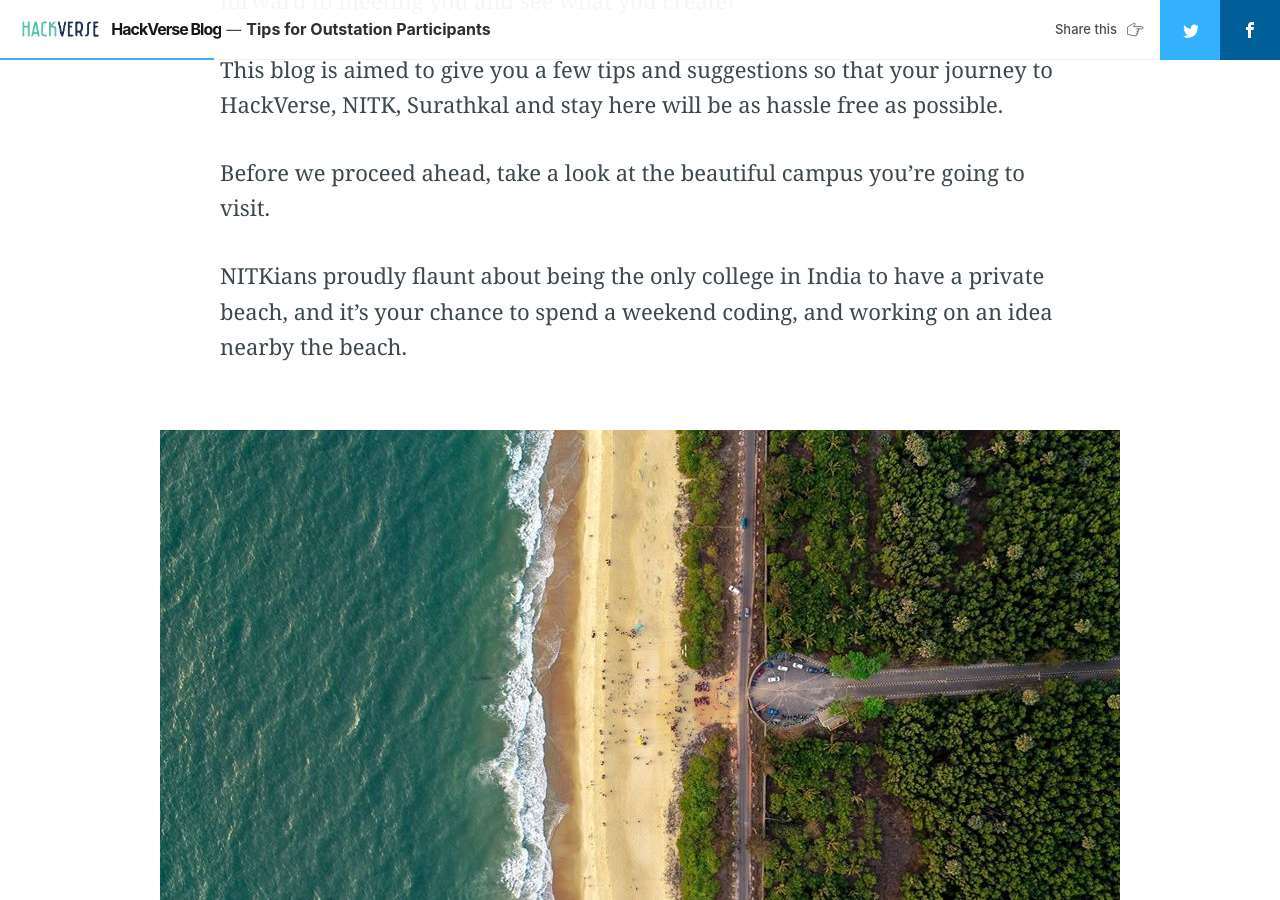
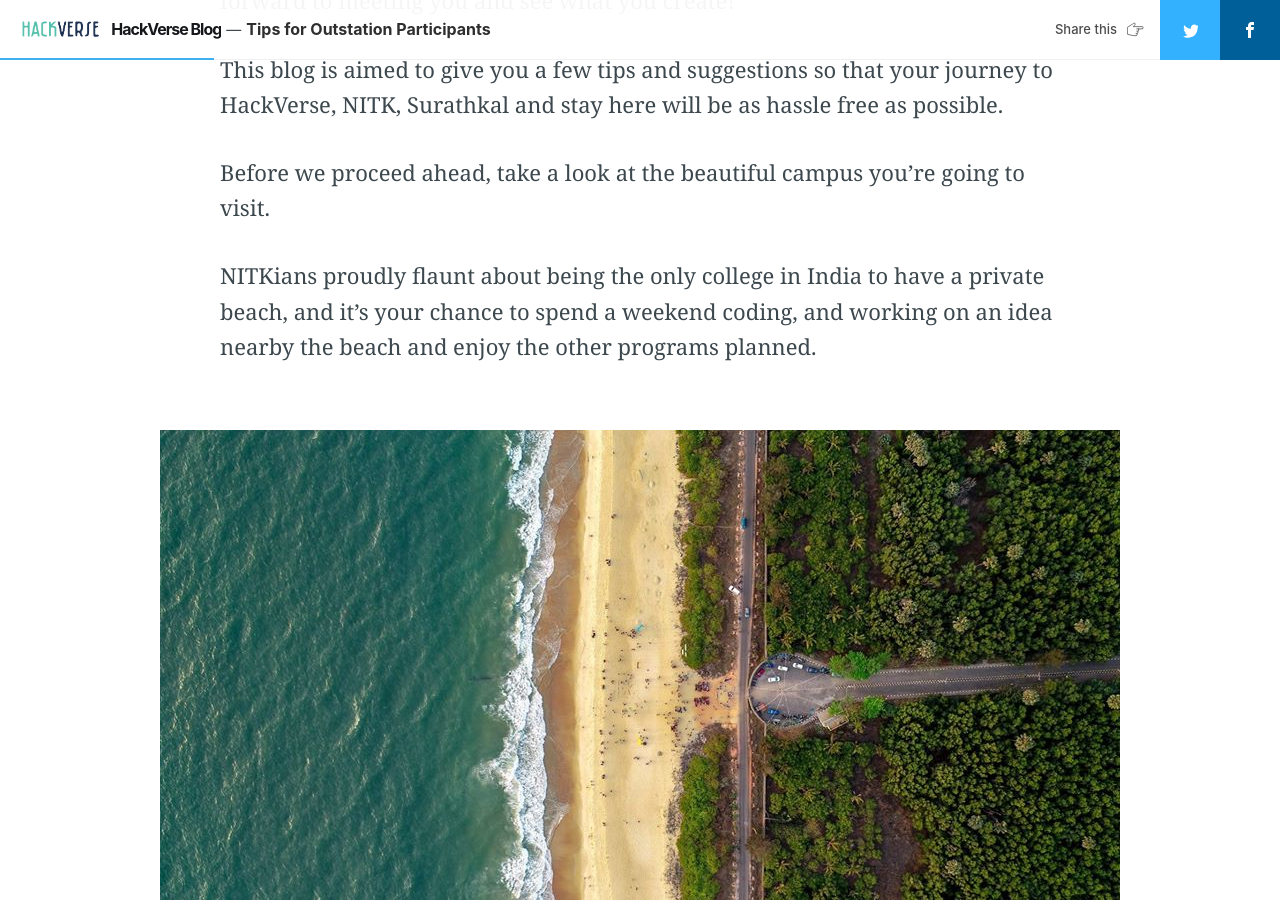
Before and after one commit to HackVerse/blog, a Jekyll site: the page built from _posts/2019-11-23-tips-for-outstation-participants.md, in a window 1280 px wide and 900 px high, scrolled down 1101 px. Built offline with Jekyll 4.4.1, drawn with Linux system fonts in a browser that asks for light colours; nearby versions of some CDN libraries; comment, search, counter and statistics services are not loaded.

Commit message:
added about other programs

```diff
--- a/_posts/2019-11-23-tips-for-outstation-participants.md
+++ b/_posts/2019-11-23-tips-for-outstation-participants.md
@@ -19,7 +19,7 @@ This blog is aimed to give you a few tips and suggestions so that your journey t
 
 Before we proceed ahead, take a look at the beautiful campus you're going to visit.
 
-NITKians proudly flaunt about being the only college in India to have a private beach, and it's your chance to spend a weekend coding, and working on an idea nearby the beach.
+NITKians proudly flaunt about being the only college in India to have a private beach, and it's your chance to spend a weekend coding, and working on an idea nearby the beach and enjoy the other programs planned.
 
 <img src="./assets/images/nitk/aerial-beach.jpg" alt="NITK, Surathkal Beach" height="100%" />
 
```
